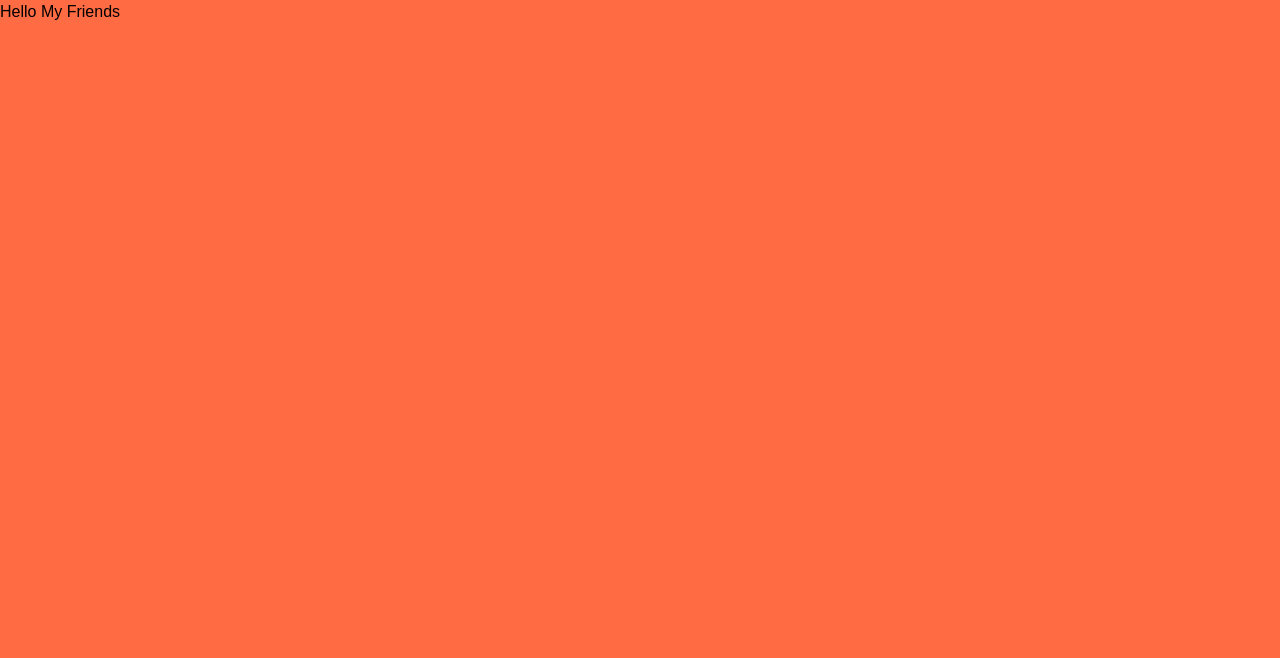
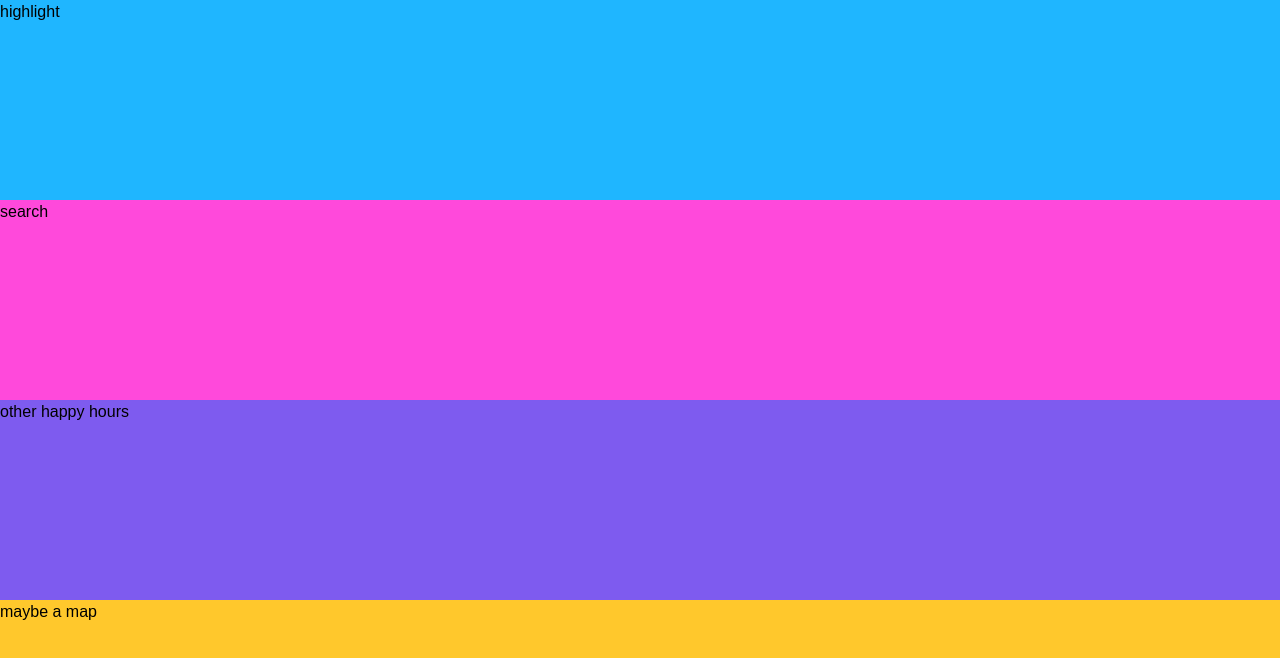
Before and after one commit to lollyca/happyhourhippo, a Next.js app: page / in a window 1280 px wide. Shown: the top 658 px of the page. Built offline with nearby package versions, Linux system fonts and the light colour scheme.

Commit message:
basic grid layout

```diff
--- a/app/layout.tsx
+++ b/app/layout.tsx
@@ -15,8 +15,8 @@ export default function RootLayout({
   children: React.ReactNode
 }) {
   return (
-    <html lang="en">
-      <body className="bg-strong-orange">{children}</body>
+    <html className="h-full" lang="en">
+      <body className="h-full">{children}</body>
     </html>
   )
 }
--- a/app/page.tsx
+++ b/app/page.tsx
@@ -2,8 +2,14 @@ import Image from 'next/image'
 
 export default function Home() {
   return (
-    <div>
-      <h1>Hello My Friends</h1>
+    <div className="grid grid-rows-4 grid-cols-1 h-full">
+
+        <div className="bg-blue">highlight</div>
+        <div className="bg-pink">search</div>
+        <div className="bg-purple">other happy hours</div>
+        <div className="bg-yellow">maybe a map</div>
+
+
     </div>
   )
 }
```
